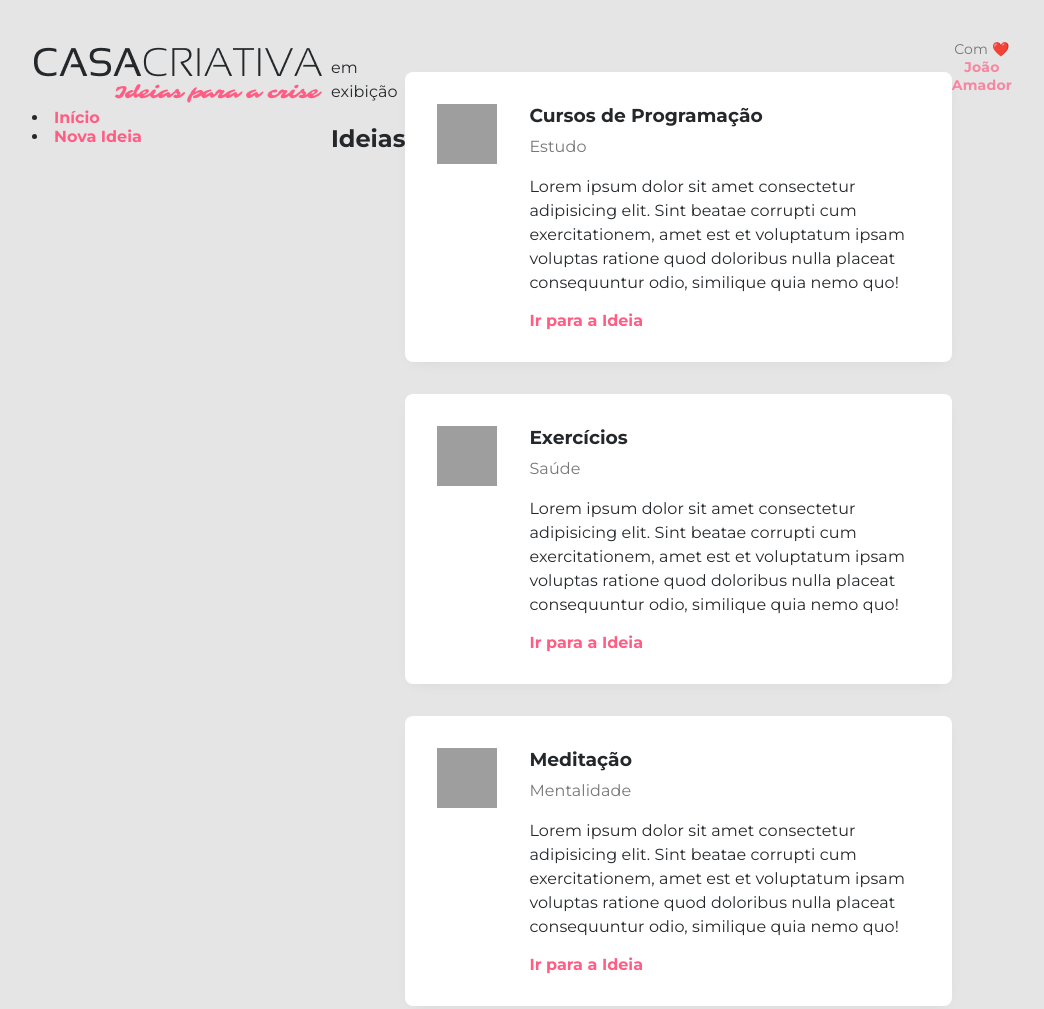
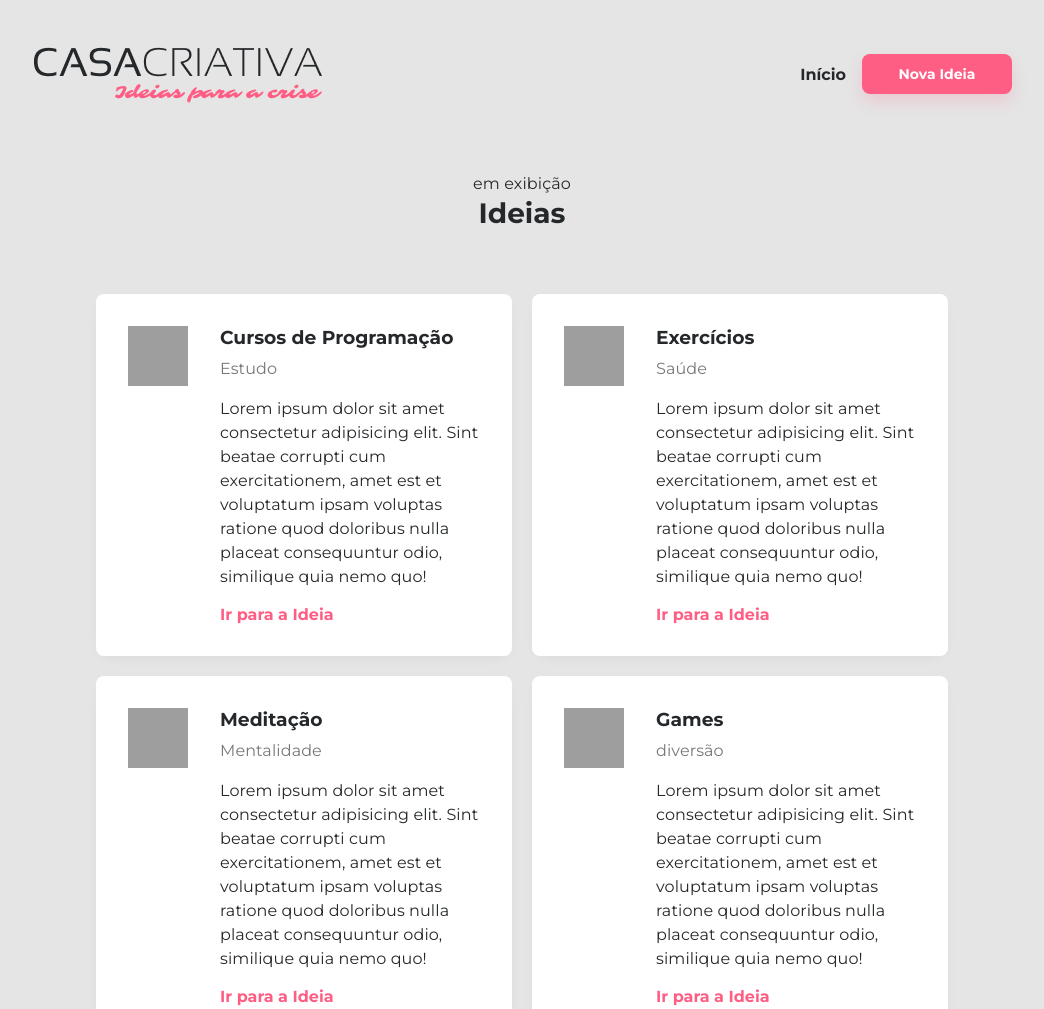
Before and after one commit to j0aox/casa-criativa, a plain HTML site: page ideias.html in a window 1280 px wide. Shown: the top 1009 px of the page, without its empty margins (118-1162 px from the left). Drawn offline with Linux system fonts and the light colour scheme; grey boxes are pictures that could not be loaded.

Commit message:
Modificação

```diff
--- a/style.css
+++ b/style.css
@@ -1,8 +1,14 @@
+/* global */
+
 body {
     background: #E5E5E5;
     color: #25282B;
     font-family: 'Montserrat', sans-serif;
     margin: 0;
+}
+
+body.hideScroll {
+    overflow: hidden;
 }
 
 a {
@@ -21,6 +27,32 @@ p, .description {
     letter-spacing: 0.1px;
 }
 
+.button {
+    color: white;
+    background: #FF5E84;
+
+    width: 150px;
+    height: 40px;
+
+    border-radius: 8px;
+
+    font-size: 14px;
+    font-weight: bold;
+
+    display: flex;
+    align-items: center;
+    justify-content: center;
+
+    box-shadow: 0px 8px 16px #FF5E8432;
+}
+
+.button:hover {
+    background-color: #0984E3;
+    text-decoration: none;
+}
+
+/* padrão */
+
 #container {
     width: 80%;
     max-width: 980px;
@@ -32,7 +64,8 @@ p, .description {
 
 #intro {
     width: 300px;
-    margin-right: 20px;
+
+    margin-right: 64px;
 }
 
 main {
@@ -65,21 +98,7 @@ button:hover {
     text-decoration: underline;
 }
 
-button.fat {
-    color: white;
-    background: #FF5E84;
 
-    width: 150px;
-    height: 40px;
-
-    border-radius: 6px;
-
-    box-shadow: 0px 8px 16px #FF5E8432;
-}
-
-button.fat:hover {
-    text-decoration: none;
-}
 
 footer {
     text-align: center;
@@ -135,9 +154,14 @@ footer a {
 
     position: absolute;
     top: 0;
+    bottom: 0;
+    right: 0;
+    left: 0;
 
+    /*
     width: 100vw;
     height: 100vw;
+    */
 
     display: flex;
     justify-content: center;
@@ -145,8 +169,12 @@ footer a {
     transition: 400ms;
 }
 
+#modal.addScroll {
+    overflow: auto;
+}
+
 #modal .content {
-    margin-top: 128px;
+    margin-top: 5%;
 
     color: white;
 }
@@ -160,9 +188,12 @@ footer a {
 #modal form {
     width: 80%;
     max-width: 800px;
-    margin: 0 auto;
+
+    margin: 0 auto 15%;
+
     display: grid;
     grid-template-columns: 1fr 1fr;
+
     gap: 20px;
 }
 
@@ -248,3 +279,68 @@ form button:hover {
     opacity: 0;
     visibility: hidden;
 }
+
+/* Ideias.html */
+
+#page-ideas #container {
+    display: block;
+}
+
+#page-ideas header {
+    display: flex;
+    justify-content: space-between;
+}
+
+#page-ideas nav {
+    display: flex;
+    align-items: center;
+}
+
+#page-ideas nav li {
+    list-style-type: none;
+
+    margin-right: 16px;
+}
+
+#page-ideas nav li a {
+    color: #25282B;
+}
+
+#page-ideas nav li a.button {
+    color: white;
+}
+
+#page-ideas nav li:last-child {
+    margin: 0;
+}
+
+section#title {
+    text-align: center;
+}
+
+section#title p {
+    opacity: 0.7px;
+    margin: 0;
+}
+
+section#title h1 {
+    margin: 0;
+
+    font-size: 28px;
+}
+
+section#ideas {
+    display: grid;
+    grid-template-columns: 1fr 1fr;
+    gap: 20px; /* gap serve para separar as grid */
+}
+
+section#ideas .idea {
+    margin: 0;
+}
+
+section#title,
+section#ideas,
+footer {
+    margin: 64px;
+}
```
